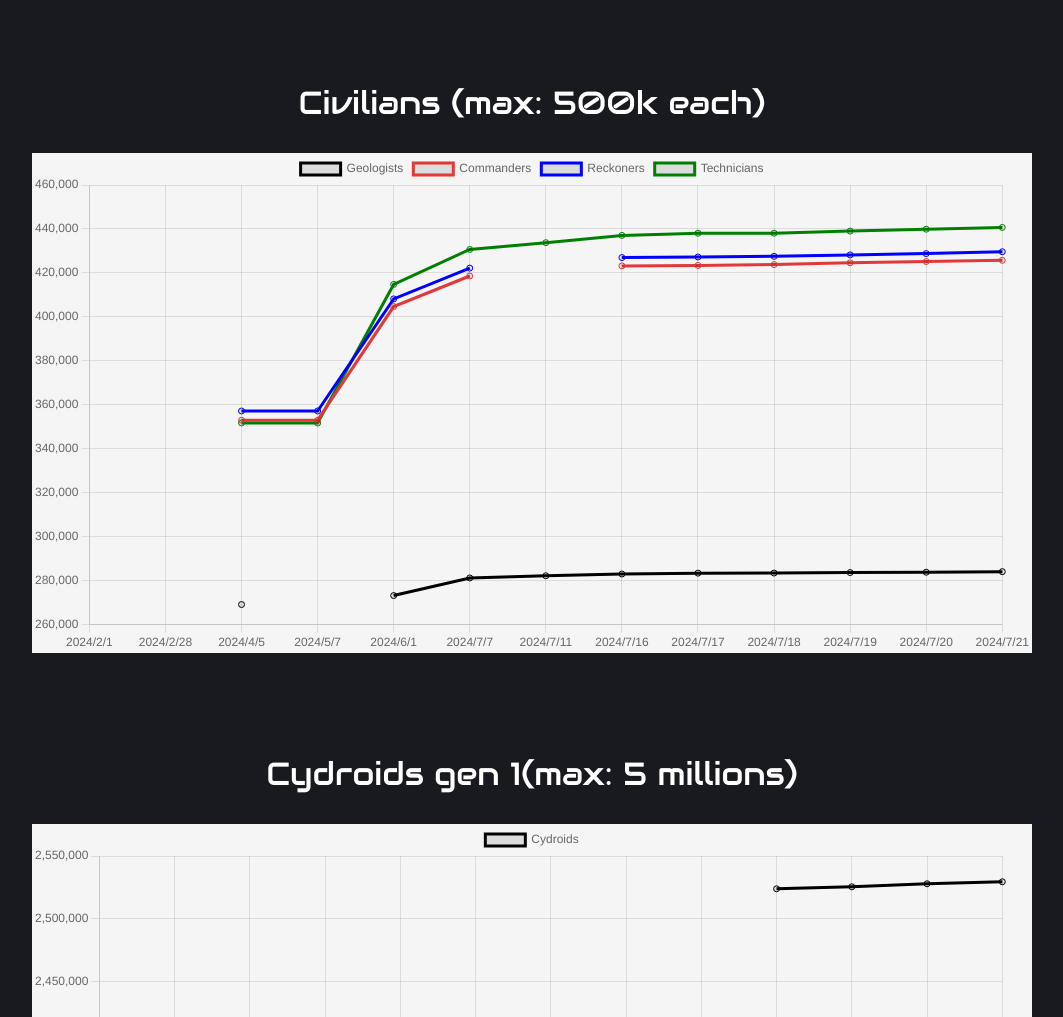
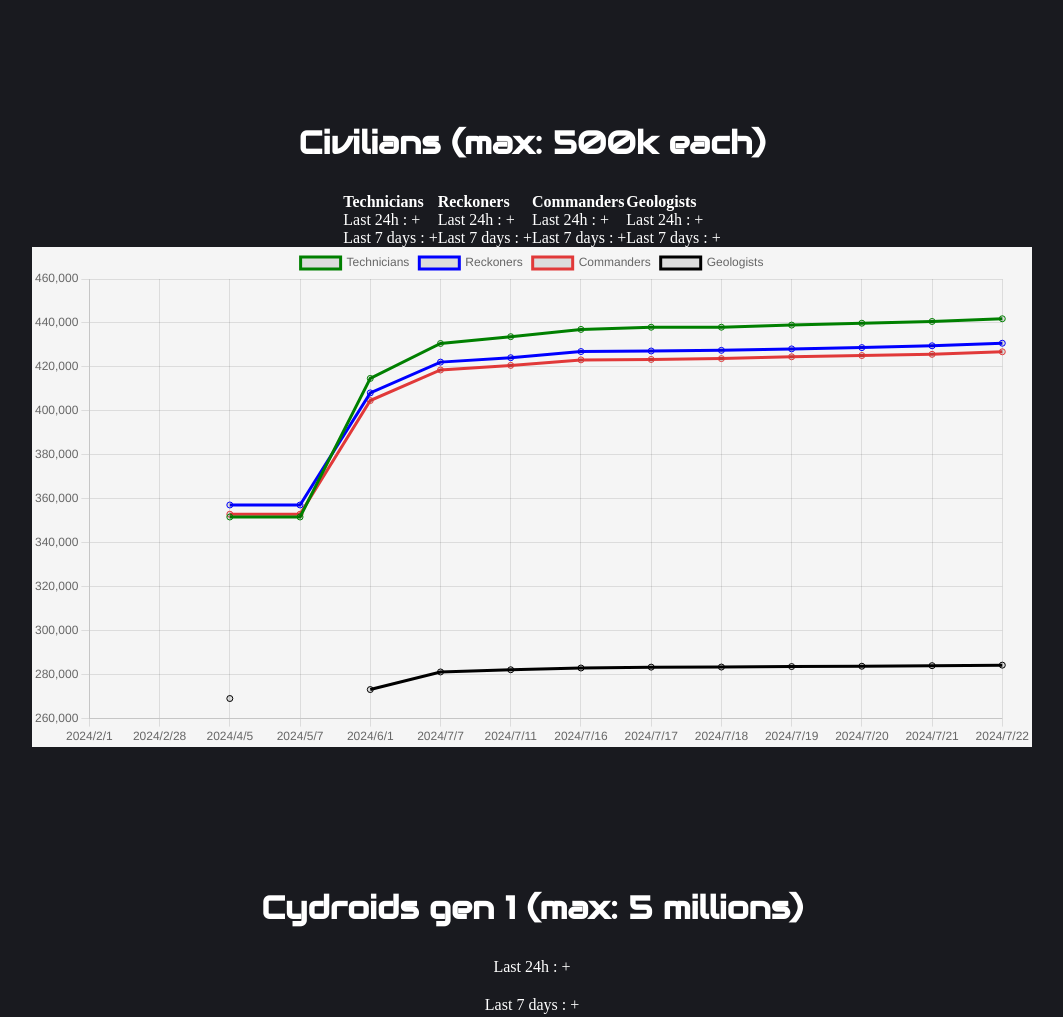
Before and after one commit to init-dev17/101---data-Earth2, a plain HTML site: page index.html in a window 1280 px wide. Shown: the part 780-1797 px from the top of the page, without its empty margins (108-1171 px from the left). Drawn offline with nearby package versions, Linux system fonts and the light colour scheme; a web font is replaced by a local one.

Commit message:
stats-last24h-7days

```diff
--- a/data.json
+++ b/data.json
@@ -18,13 +18,15 @@
 {"date":"2024/7/7","TOTAL_TIER_1_JEWELS_MINED" :"77881767","MINTED_TOKENS": "311145376",
       "E_THER_COLLECTED_PAST_24_HOURS": "1688114", "NO_OF_CIVILIANS":"1360866", "NO_OF_RAID_COMMANDERS":"418599", "NO_OF_ETHER_RECKONERS":"422190", "NO_OF_CYDROID_TECHNICIANS": "430661", "NO_OF_GEOLOGISTS": "281216"},
 {"date":"2024/7/11","TOTAL_TIER_1_JEWELS_MINED" :"77881767","MINTED_TOKENS": "311145376",
-      "E_THER_COLLECTED_PAST_24_HOURS": "1688114", "NO_OF_CIVILIANS":"1560866", "NO_OF_RAID_COMMANDERS":"420,699", "NO_OF_ETHER_RECKONERS":"424,190", "NO_OF_CYDROID_TECHNICIANS": "433761", "NO_OF_GEOLOGISTS": "282216"},
-{"date":"2024/7/16","TOTAL_TIER_1_JEWELS_MINED" :"78,381,767","MINTED_TOKENS": "311145376",
+      "E_THER_COLLECTED_PAST_24_HOURS": "1688114", "NO_OF_CIVILIANS":"1560866", "NO_OF_RAID_COMMANDERS":"420699", "NO_OF_ETHER_RECKONERS":"424190", "NO_OF_CYDROID_TECHNICIANS": "433761", "NO_OF_GEOLOGISTS": "282216"},
+{"date":"2024/7/16","TOTAL_TIER_1_JEWELS_MINED" :"78381767","MINTED_TOKENS": "311145376",
       "E_THER_COLLECTED_PAST_24_HOURS": "1758114", "NO_OF_CIVILIANS":"1570866", "NO_OF_RAID_COMMANDERS":"423199", "NO_OF_ETHER_RECKONERS":"426990", "NO_OF_CYDROID_TECHNICIANS": "437061", "NO_OF_GEOLOGISTS": "283016"},
-{"date":"2024/7/17","TOTAL_TIER_1_JEWELS_MINED" :"78,381,767","MINTED_TOKENS": "311145376",
+{"date":"2024/7/17","TOTAL_TIER_1_JEWELS_MINED" :"78381767","MINTED_TOKENS": "311145376",
       "E_THER_COLLECTED_PAST_24_HOURS": "1758114", "NO_OF_CIVILIANS":"1572857", "NO_OF_RAID_COMMANDERS":"423399", "NO_OF_ETHER_RECKONERS":"427250", "NO_OF_CYDROID_TECHNICIANS": "438061", "NO_OF_GEOLOGISTS": "283416"},
 {"date" : "2024/7/18", "NUMBER_OF_JEWELS_CIRCULATING" : "46084745", "TOTAL_TIER_1_JEWELS_CIRCULATION" : "41717933", "TOTAL_TIER_2_JEWELS_CIRCULATION" : "1703274", "TOTAL_TIER_3_JEWELS_CIRCULATION" : "2663538", "TOTAL_TIER_1_JEWELS_MINED" : "78620312", "NUMBER_OF_JEWEL_MENTAR_SLOTS" : "27532580", "TOTAL_NO_OF_TILES_PURCHASED" : "123324701", "NO_OF_T1_TILES_PURCHASED" : "67134479", "NO_OF_T2_TILES_PURCHASED" : "49291857", "NO_OF_T3_TILES_PURCHASED" : "6898365", "MAX_SUPPLY_MINUS_BURNT_TOKENS" : "986742398", "MINTED_TOKENS" : "311145376", "BURNT_TOKENS" : "13257602", "ETHER_COLLECTED_PAST_24_HOURS" : "1788553", "BIDS_MADE_TOTAL" : "2081884", "BIDS_REJECTED_TOTAL" : "368343", "TOTAL_HOLOBUILDINGS_BUILT" : "1203200", "NO_OF_CYDROIDS" : "2523887", "NO_OF_CIVILIANS" : "1572857", "NO_OF_RAID_COMMANDERS" : "423785", "NO_OF_ETHER_RECKONERS" : "427546", "NO_OF_CYDROID_TECHNICIANS" : "438066", "NO_OF_GEOLOGISTS" : "283460"},
 {"date" : "2024/7/19", "NUMBER_OF_JEWELS_CIRCULATING" : "46149162", "TOTAL_TIER_1_JEWELS_CIRCULATION" : "41779596", "TOTAL_TIER_2_JEWELS_CIRCULATION" : "1702603", "TOTAL_TIER_3_JEWELS_CIRCULATION" : "2666963", "TOTAL_TIER_1_JEWELS_MINED" : "78730903", "NUMBER_OF_JEWEL_MENTAR_SLOTS" : "27538926", "TOTAL_NO_OF_TILES_PURCHASED" : "123336116", "NO_OF_T1_TILES_PURCHASED" : "67139767", "NO_OF_T2_TILES_PURCHASED" : "49294109", "NO_OF_T3_TILES_PURCHASED" : "6902240", "MAX_SUPPLY_MINUS_BURNT_TOKENS" : "986742398", "MINTED_TOKENS" : "311145376", "BURNT_TOKENS" : "13257602", "ETHER_COLLECTED_PAST_24_HOURS" : "1742244", "BIDS_MADE_TOTAL" : "2082427", "BIDS_REJECTED_TOTAL" : "368514", "TOTAL_HOLOBUILDINGS_BUILT" : "1203599", "NO_OF_CYDROIDS" : "2525476", "NO_OF_CIVILIANS" : "1575517", "NO_OF_RAID_COMMANDERS" : "424607", "NO_OF_ETHER_RECKONERS" : "428197", "NO_OF_CYDROID_TECHNICIANS" : "439031", "NO_OF_GEOLOGISTS" : "283682"},
 {"date" : "2024/7/20", "NUMBER_OF_JEWELS_CIRCULATING" : "46221547", "TOTAL_TIER_1_JEWELS_CIRCULATION" : "41849141", "TOTAL_TIER_2_JEWELS_CIRCULATION" : "1704208", "TOTAL_TIER_3_JEWELS_CIRCULATION" : "2668198", "TOTAL_TIER_1_JEWELS_MINED" : "78838604", "NUMBER_OF_JEWEL_MENTAR_SLOTS" : "27545521", "TOTAL_NO_OF_TILES_PURCHASED" : "123350608", "NO_OF_T1_TILES_PURCHASED" : "67148044", "NO_OF_T2_TILES_PURCHASED" : "49299507", "NO_OF_T3_TILES_PURCHASED" : "6903057", "MAX_SUPPLY_MINUS_BURNT_TOKENS" : "986742398", "MINTED_TOKENS" : "311145376", "BURNT_TOKENS" : "13257602", "ETHER_COLLECTED_PAST_24_HOURS" : "1698659", "BIDS_MADE_TOTAL" : "2083440", "BIDS_REJECTED_TOTAL" : "368642", "TOTAL_HOLOBUILDINGS_BUILT" : "1203879", "NO_OF_CYDROIDS" : "2527885", "NO_OF_CIVILIANS" : "1577689", "NO_OF_RAID_COMMANDERS" : "425190", "NO_OF_ETHER_RECKONERS" : "428786", "NO_OF_CYDROID_TECHNICIANS" : "439888", "NO_OF_GEOLOGISTS" : "283825"},
-{"date" : "2024/7/21", "NUMBER_OF_JEWELS_CIRCULATING" : "46268499", "TOTAL_TIER_1_JEWELS_CIRCULATION" : "41891801", "TOTAL_TIER_2_JEWELS_CIRCULATION" : "1705721", "TOTAL_TIER_3_JEWELS_CIRCULATION" : "2670977", "TOTAL_TIER_1_JEWELS_MINED" : "78946231", "NUMBER_OF_JEWEL_MENTAR_SLOTS" : "27554128", "TOTAL_NO_OF_TILES_PURCHASED" : "123429018", "NO_OF_T1_TILES_PURCHASED" : "67153934", "NO_OF_T2_TILES_PURCHASED" : "49301708", "NO_OF_T3_TILES_PURCHASED" : "6973376", "MAX_SUPPLY_MINUS_BURNT_TOKENS" : "986742398", "MINTED_TOKENS" : "311145376", "BURNT_TOKENS" : "13257602", "ETHER_COLLECTED_PAST_24_HOURS" : "1713796", "BIDS_MADE_TOTAL" : "2084604", "BIDS_REJECTED_TOTAL" : "368744", "TOTAL_HOLOBUILDINGS_BUILT" : "1204221", "NO_OF_CYDROIDS" : "2529450", "NO_OF_CIVILIANS" : "1580121", "NO_OF_RAID_COMMANDERS" : "425735", "NO_OF_ETHER_RECKONERS" : "429620", "NO_OF_CYDROID_TECHNICIANS" : "440679", "NO_OF_GEOLOGISTS" : "284087"}
+{"date" : "2024/7/21", "NUMBER_OF_JEWELS_CIRCULATING" : "46268499", "TOTAL_TIER_1_JEWELS_CIRCULATION" : "41891801", "TOTAL_TIER_2_JEWELS_CIRCULATION" : "1705721", "TOTAL_TIER_3_JEWELS_CIRCULATION" : "2670977", "TOTAL_TIER_1_JEWELS_MINED" : "78946231", "NUMBER_OF_JEWEL_MENTAR_SLOTS" : "27554128", "TOTAL_NO_OF_TILES_PURCHASED" : "123429018", "NO_OF_T1_TILES_PURCHASED" : "67153934", "NO_OF_T2_TILES_PURCHASED" : "49301708", "NO_OF_T3_TILES_PURCHASED" : "6973376", "MAX_SUPPLY_MINUS_BURNT_TOKENS" : "986742398", "MINTED_TOKENS" : "311145376", "BURNT_TOKENS" : "13257602", "ETHER_COLLECTED_PAST_24_HOURS" : "1713796", "BIDS_MADE_TOTAL" : "2084604", "BIDS_REJECTED_TOTAL" : "368744", "TOTAL_HOLOBUILDINGS_BUILT" : "1204221", "NO_OF_CYDROIDS" : "2529450", "NO_OF_CIVILIANS" : "1580121", "NO_OF_RAID_COMMANDERS" : "425735", "NO_OF_ETHER_RECKONERS" : "429620", "NO_OF_CYDROID_TECHNICIANS" : "440679", "NO_OF_GEOLOGISTS" : "284087"},
+{"date" : "2024/7/22", "NUMBER_OF_JEWELS_CIRCULATING" : "46320973", "TOTAL_TIER_1_JEWELS_CIRCULATION" : "41940956", "TOTAL_TIER_2_JEWELS_CIRCULATION" : "1704897", "TOTAL_TIER_3_JEWELS_CIRCULATION" : "2675120", "TOTAL_TIER_1_JEWELS_MINED" : "79059549", "NUMBER_OF_JEWEL_MENTAR_SLOTS" : "27560728", "TOTAL_NO_OF_TILES_PURCHASED" : "123441658", "NO_OF_T1_TILES_PURCHASED" : "67164349", "NO_OF_T2_TILES_PURCHASED" : "49302689", "NO_OF_T3_TILES_PURCHASED" : "6974620", "MAX_SUPPLY_MINUS_BURNT_TOKENS" : "986742398", "MINTED_TOKENS" : "311145376", "BURNT_TOKENS" : "13257602", "ETHER_COLLECTED_PAST_24_HOURS" : "1734354", "BIDS_MADE_TOTAL" : "2085017", "BIDS_REJECTED_TOTAL" : "368845", "TOTAL_HOLOBUILDINGS_BUILT" : "1204455", "NO_OF_CYDROIDS" : "2531887", "NO_OF_CIVILIANS" : "1583880", "NO_OF_RAID_COMMANDERS" : "426874", "NO_OF_ETHER_RECKONERS" : "430779", "NO_OF_CYDROID_TECHNICIANS" : "441909", "NO_OF_GEOLOGISTS" : "284318"
+}
 ]
--- a/index.html
+++ b/index.html
@@ -4,6 +4,9 @@
     <meta charset="UTF-8">
     <meta name="viewport" content="width=device-width, initial-scale=1.0">
     <title>ReadyPlayEarth2</title>
+
+    <link rel="icon" href="./assets/img/41652.png" />
+
 
     <link rel="stylesheet" href="style.css">
     <script src="https://cdn.jsdelivr.net/npm/chart.js"></script>
@@ -49,17 +52,46 @@
 
 <div class="charts">
 
-  <span>Civilians (max: 500k each)</span>
-  <div class="civs">
+  <h2>Civilians (max: 500k each)</h2>
+
+  <div class="civsData">
+    <section class="technicians">
+      <h3>Technicians</h3>
+      <span>Last 24h : + </span><br>
+      <span>Last 7 days : + </span>
+    </section>
+    <section class="reckoners">
+      <h3>Reckoners</h3>
+      <span>Last 24h : + </span><br>
+      <span>Last 7 days : + </span>
+    </section>
+    <section class="commanders">
+      <h3>Commanders</h3>
+      <span>Last 24h : + </span><br>
+      <span>Last 7 days : + </span>
+    </section>
+    <section class="geologists">
+      <h3>Geologists</h3>
+      <span>Last 24h : + </span><br>
+      <span>Last 7 days : + </span>
+    </section>
+  </div>
+
+
+<div class="civs">
     <canvas id="e2data" aria-label="chart" role="img"></canvas>
   </div>
 
-  <span>Cydroids gen 1(max: 5 millions)</span>
+  <h2>Cydroids gen 1 (max: 5 millions)</h2>
+  <span>Last 24h : + </span>
+  <span>Last 7 days : + </span>
   <div class="cydroids">
     <canvas id="e2cydroids" aria-label="chart" role="img"></canvas>
   </div>
 
-  <span>Jewels (max: 125+25 millions)</span>
+  <h2>Jewels (max: 125+25 millions)</h2>
+  <span>Last 24h : + </span>
+  <span>Last 7 days : + </span>
   <div class="jewels">
     <canvas id="e2jewels" aria-label="chart" role="img"></canvas>
   </div>
@@ -76,6 +108,6 @@
 </body>
 
 <script src="scriptest2.js"></script>
-<!-- <script src="dataManipulation.js"></script> -->
+<!--<script src="dataManipulation.js"></script>  -->
 
 </html>
--- a/scriptest2.js
+++ b/scriptest2.js
@@ -11,11 +11,18 @@ function createChart(data,type){
         data:{
             //labels: /*abcisses*/ ['Day 1', 'Day 2', 'Day 3', 'Day 4', 'Day 5', 'Day 6'],
             labels: data.map(row => row.date),
-            datasets : /*ordonnées*/ [{
-                label: 'Geologists',
-                //data: ['1', '2', '3', '4', '5', '6'],
-                data: data.map(row => row.NO_OF_GEOLOGISTS),
-                borderColor: 'black',
+            datasets : /*ordonnées*/ [
+                {
+                label: 'Technicians',
+                data: data.map(row => row.NO_OF_CYDROID_TECHNICIANS),
+                //backgroundColor: '#000000',
+                borderColor: 'green',
+            },
+            {
+                label: 'Reckoners',
+                data: data.map(row => row.NO_OF_ETHER_RECKONERS),
+                //backgroundColor: '#000000',
+                borderColor: 'blue',
             },
             {
                 label: 'Commanders',
@@ -24,20 +31,40 @@ function createChart(data,type){
                 borderColor: 'rgb(225,57,57)',
             },
             {
-                label: 'Reckoners',
-                data: data.map(row => row.NO_OF_ETHER_RECKONERS),
-                //backgroundColor: '#000000',
-                borderColor: 'blue',
-            },
-            {
-                label: 'Technicians',
-                data: data.map(row => row.NO_OF_CYDROID_TECHNICIANS),
-                //backgroundColor: '#000000',
-                borderColor: 'green',
+                label: 'Geologists',
+                //data: ['1', '2', '3', '4', '5', '6'],
+                data: data.map(row => row.NO_OF_GEOLOGISTS),
+                borderColor: 'black',
             }]
         }
     })
 };
+
+// Lire JSON
+// https://developer.mozilla.org/fr/docs/Web/API/Fetch_API/Using_Fetch
+async function afficherDerniereDataJSON() {
+    const reponse = await fetch("./data.json");
+    const array = await reponse.json();
+    console.log("Last 24h : ");
+    console.log(array[array.length-1].NO_OF_RAID_COMMANDERS - array[array.length-2].NO_OF_RAID_COMMANDERS);
+
+    console.log("Last 7 days  : ");
+    console.log(array[array.length-1].NO_OF_RAID_COMMANDERS - array[array.length-8].NO_OF_RAID_COMMANDERS);
+
+}
+afficherDerniereDataJSON();
+
+const afficherDerniereDataJSON2 = async () => {
+    const reponse = await fetch("./data.json");
+    const array = await reponse.json();
+    console.log("Since 24h : ");
+    console.log(array[array.length-1].NO_OF_CYDROIDS - array[array.length-2].NO_OF_CYDROIDS);
+}
+afficherDerniereDataJSON2();
+
+
+
+
 
 
 const ctxCydroids = document.getElementById('e2cydroids');
--- a/style.css
+++ b/style.css
@@ -180,15 +180,28 @@ h1{
     display: grid;
     justify-items: center;
 }
-.charts span{
+.charts h2{
     color: white;
     font-family: "Audiowide";
 
     font-size: 2rem;
     margin: 30px;
-    margin-top: 100px;
+    margin-top: 140px;
 }
+.charts h3{
+    color: white;
+    font-family: "Tecktur";
+    font-size: 1rem;
+}
+.charts span{
+    color: white;
+    font-family: "Tektur";
+    margin-bottom: 20px;
 
+}
+.civsData{
+display: flex;
+}
 
 
 .civs, .cydroids, .jewels{
```
Also changed, not shown: dataManipulation.js (+20 -20 lines), assets/img/41652.png (added).
